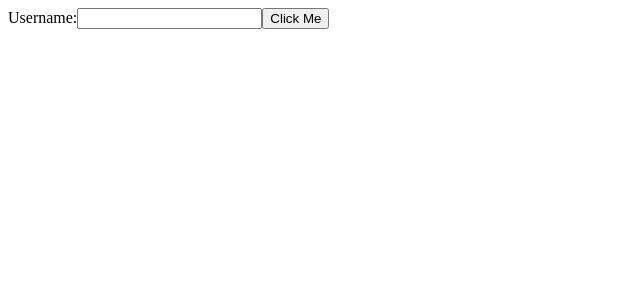
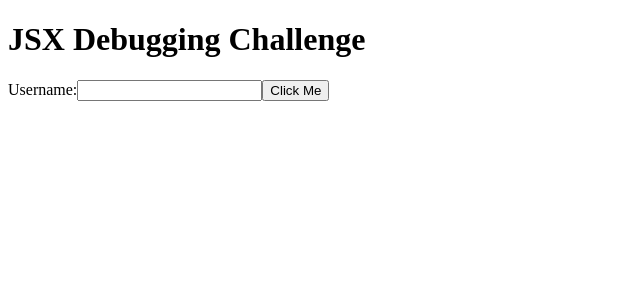
Before and after one commit to acciojob/debugging-challenge-react-okamble605, a React app: page / in a window 1280 px wide. Shown: the top 300 px of the page, without its empty margins (0-640 px from the left). Built offline with nearby package versions, Linux system fonts and the light colour scheme.

Commit message:
Update App.js

```diff
--- a/src/components/App.js
+++ b/src/components/App.js
@@ -1,11 +1,12 @@
-import React from "react";
+import React from 'react';
 
 function App() {
   return (
-    <div className="container">
+    <div>
+      <h1 className="title">JSX Debugging Challenge</h1>
       <label htmlFor="username">Username:</label>
-      <input type="text" id="username" onChange={() => console.log("Changed")} />
-      <button onClick={() => alert("Clicked!")}>Click Me</button>
+      <input id="username" type="text" />
+      <button onClick={() => alert('Button Clicked!')}>Click Me</button>
     </div>
   );
 }
```
